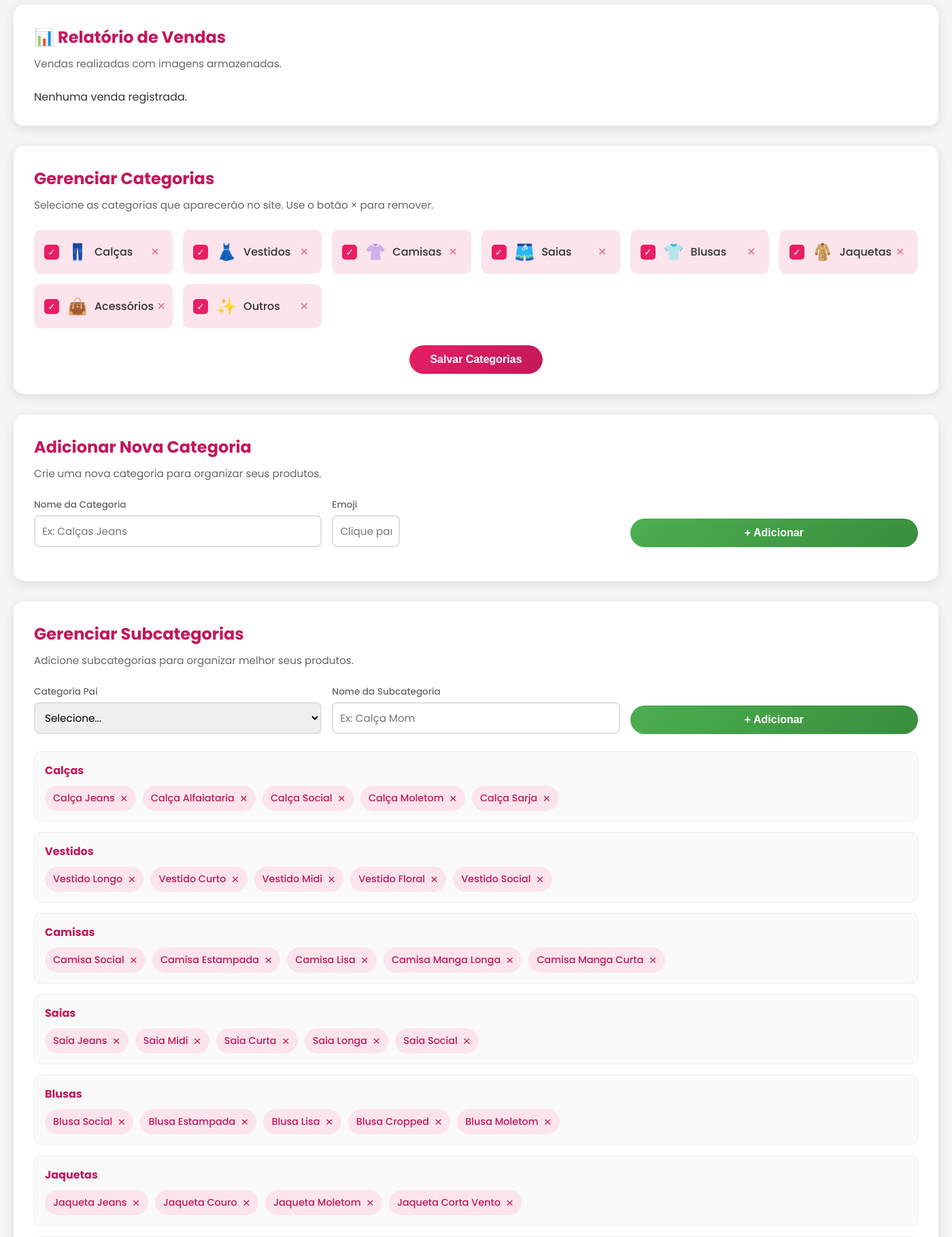
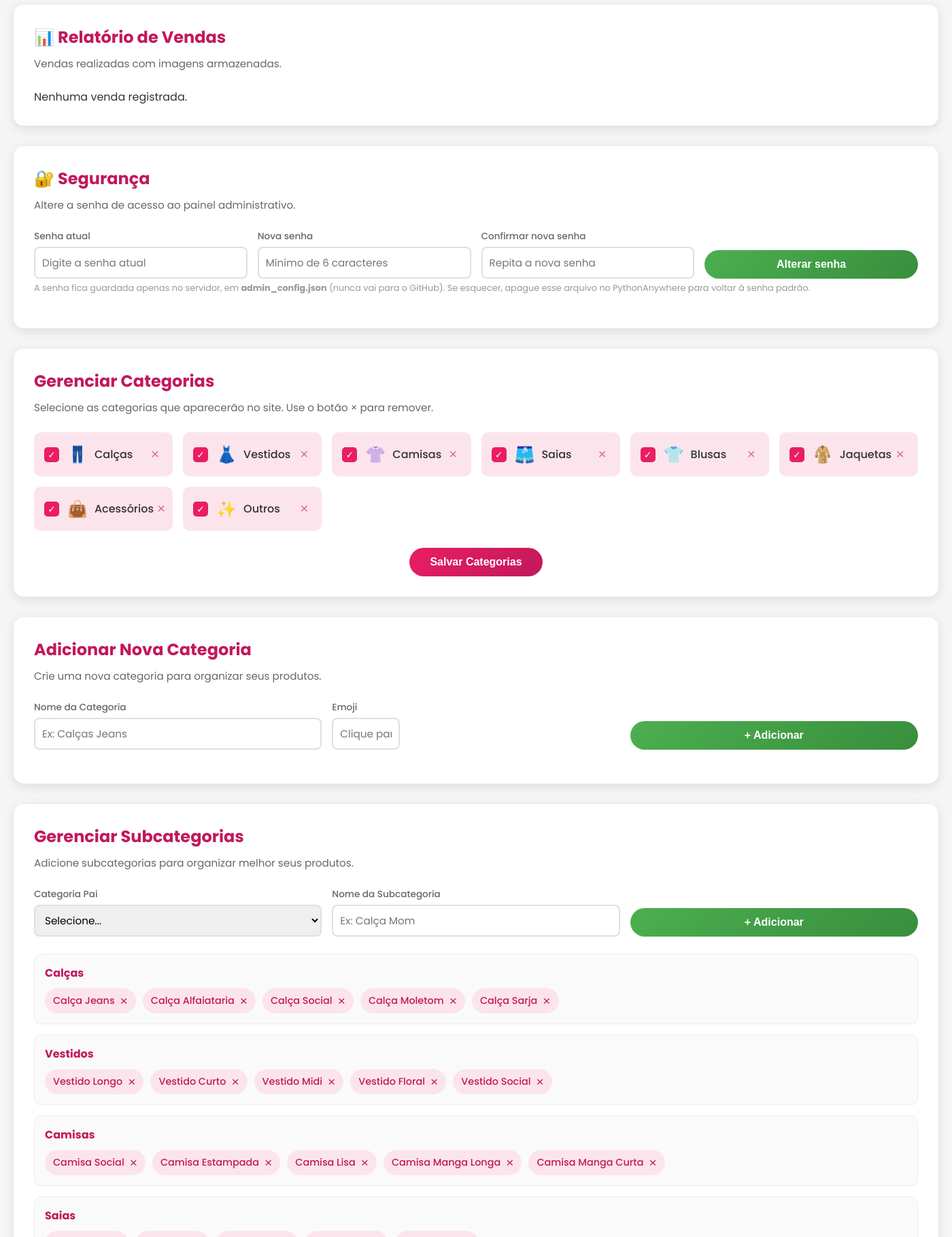
Before and after one commit to luizaugusto2006/brechodadri, a Flask app: page /admin in a window 1400 px wide. Shown: the part 422-2242 px from the top of the page at 68% size. Run offline with Flask 3, Linux system fonts and the light colour scheme; the visitor is signed in with stand-in values (Sample User, id 1); data that the repository does not hold is empty.

Commit message:
Add password change form in admin panel

```diff
--- a/app.py
+++ b/app.py
@@ -3,6 +3,7 @@ import os
 import json
 import secrets
 import uuid
+import hashlib
 import smtplib
 from email.mime.text import MIMEText
 from email.mime.multipart import MIMEMultipart
@@ -21,7 +22,31 @@ PRODUTOS_FILE = os.path.join(BASE_DIR, 'produtos.json')
 ORDERS_FILE = os.path.join(BASE_DIR, 'orders.json')
 
 ADMIN_USER = "admin"
-ADMIN_PASS = "brechodadri2026"
+ADMIN_PASS_PADRAO = "brechodadri2026"
+ADMIN_CONFIG_FILE = os.path.join(BASE_DIR, 'admin_config.json')
+
+def load_admin_config():
+    if not os.path.exists(ADMIN_CONFIG_FILE):
+        return {}
+    try:
+        with open(ADMIN_CONFIG_FILE, 'r', encoding='utf-8') as f:
+            return json.load(f)
+    except (ValueError, OSError):
+        return {}
+
+def hash_senha(senha, salt=None):
+    salt = salt or secrets.token_hex(16)
+    digesto = hashlib.pbkdf2_hmac('sha256', senha.encode('utf-8'), bytes.fromhex(salt), 200000)
+    return salt, digesto.hex()
+
+def senha_correta(senha):
+    config = load_admin_config()
+    salt = config.get('senha_salt')
+    esperado = config.get('senha_hash')
+    if not salt or not esperado:
+        return senha == ADMIN_PASS_PADRAO
+    _, calculado = hash_senha(senha, salt)
+    return secrets.compare_digest(calculado, esperado)
 
 def load_produtos():
     with open(PRODUTOS_FILE, 'r', encoding='utf-8') as f:
@@ -112,7 +137,7 @@ def login():
         username = request.form.get('username')
         password = request.form.get('password')
 
-        if username == ADMIN_USER and password == ADMIN_PASS:
+        if username == ADMIN_USER and senha_correta(password):
             session['logged_in'] = True
             return redirect(url_for('admin'))
         else:
@@ -140,6 +165,33 @@ def admin():
     return render_template('admin.html', categorias=categorias, categorias_ativas=categorias_ativas,
                          produtos=produtos, subcategorias=subcategorias, tamanhos=tamanhos,
                          grupos_novos=grupos_novos)
+
+@app.route('/admin/alterar-senha', methods=['POST'])
+@login_required
+def alterar_senha():
+    data = request.get_json(force=True)
+    atual = data.get('atual', '')
+    nova = data.get('nova', '')
+    confirmacao = data.get('confirmacao', '')
+
+    if not senha_correta(atual):
+        return jsonify({'success': False, 'error': 'Senha atual incorreta'})
+    if len(nova) < 6:
+        return jsonify({'success': False, 'error': 'A nova senha precisa de pelo menos 6 caracteres'})
+    if nova != confirmacao:
+        return jsonify({'success': False, 'error': 'A confirmação não confere'})
+    if nova == atual:
+        return jsonify({'success': False, 'error': 'A nova senha é igual à atual'})
+
+    salt, digesto = hash_senha(nova)
+    with open(ADMIN_CONFIG_FILE, 'w', encoding='utf-8') as f:
+        json.dump({
+            'senha_salt': salt,
+            'senha_hash': digesto,
+            'alterada_em': datetime.now(BRT).strftime('%d/%m/%Y %H:%M')
+        }, f, ensure_ascii=False, indent=2)
+
+    return jsonify({'success': True})
 
 @app.route('/admin/salvar-categorias', methods=['POST'])
 @login_required
--- a/static/js/admin.js
+++ b/static/js/admin.js
@@ -344,6 +344,43 @@ document.addEventListener('DOMContentLoaded', function() {
         });
     });
 
+    // Alterar senha do administrador
+    const alterarSenhaForm = document.getElementById('alterarSenhaForm');
+    if (alterarSenhaForm) {
+        alterarSenhaForm.addEventListener('submit', function(e) {
+            e.preventDefault();
+            const formData = new FormData(this);
+
+            if (formData.get('nova') !== formData.get('confirmacao')) {
+                alert('A confirmação não confere com a nova senha.');
+                return;
+            }
+
+            fetch('/admin/alterar-senha', {
+                method: 'POST',
+                headers: { 'Content-Type': 'application/json' },
+                body: JSON.stringify({
+                    atual: formData.get('atual'),
+                    nova: formData.get('nova'),
+                    confirmacao: formData.get('confirmacao')
+                })
+            })
+            .then(function(response) { return response.json(); })
+            .then(function(data) {
+                if (data.success) {
+                    alert('Senha alterada com sucesso!');
+                    alterarSenhaForm.reset();
+                } else {
+                    alert(data.error || 'Erro ao alterar a senha.');
+                }
+            })
+            .catch(function(error) {
+                console.error('Erro:', error);
+                alert('Erro ao alterar a senha.');
+            });
+        });
+    }
+
     // Formulário de novo produto
     const novoProdutoForm = document.getElementById('novoProdutoForm');
     if (novoProdutoForm) {
--- a/templates/admin.html
+++ b/templates/admin.html
@@ -45,6 +45,35 @@
                 <div id="salesReport" class="sales-report">
                     <p class="no-sales">Nenhuma venda registrada.</p>
                 </div>
+            </section>
+
+            <section class="admin-section">
+                <h2>🔐 Segurança</h2>
+                <p class="section-info">Altere a senha de acesso ao painel administrativo.</p>
+
+                <form id="alterarSenhaForm" class="inline-form">
+                    <div class="form-row">
+                        <div class="form-group">
+                            <label>Senha atual</label>
+                            <input type="password" name="atual" required class="form-control"
+                                   autocomplete="current-password" placeholder="Digite a senha atual">
+                        </div>
+                        <div class="form-group">
+                            <label>Nova senha</label>
+                            <input type="password" name="nova" required minlength="6" class="form-control"
+                                   autocomplete="new-password" placeholder="Mínimo de 6 caracteres">
+                        </div>
+                        <div class="form-group">
+                            <label>Confirmar nova senha</label>
+                            <input type="password" name="confirmacao" required minlength="6" class="form-control"
+                                   autocomplete="new-password" placeholder="Repita a nova senha">
+                        </div>
+                        <div class="form-group form-group-btn">
+                            <button type="submit" class="btn btn-success">Alterar senha</button>
+                        </div>
+                    </div>
+                    <p class="help-text">A senha fica guardada apenas no servidor, em <strong>admin_config.json</strong> (nunca vai para o GitHub). Se esquecer, apague esse arquivo no PythonAnywhere para voltar à senha padrão.</p>
+                </form>
             </section>
 
             <section class="admin-section">
```
Also changed, not shown: 1 other file.
